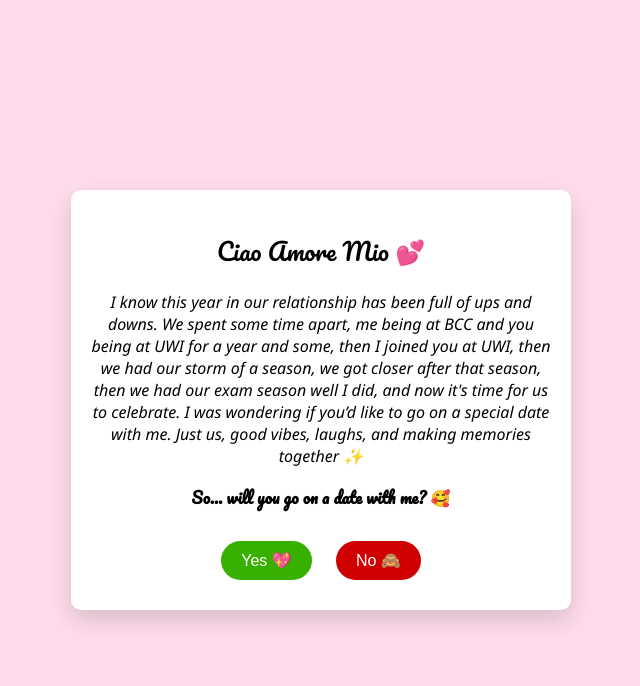
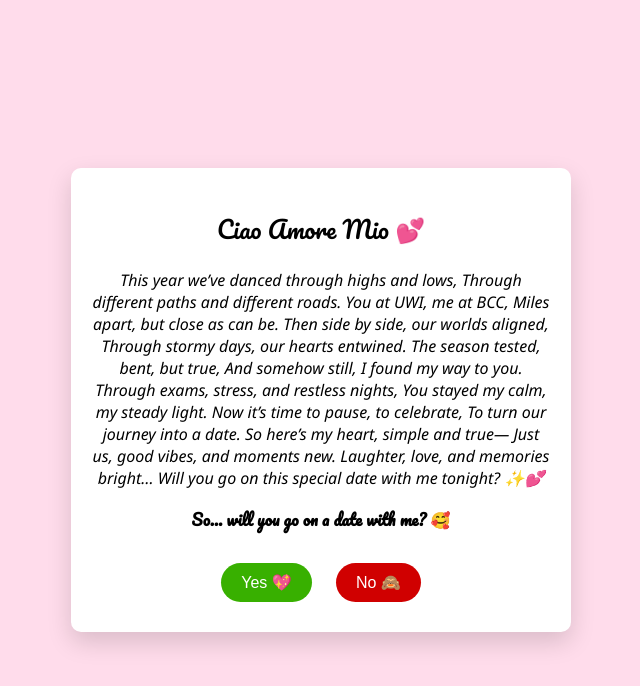
Before and after one commit to Sethyt21/date-invitation, a plain HTML site: page index.html in a window 1280 px wide. Both pictures are taken after a click on the element 640 px from the left and 378 px from the top of the page. Shown: the whole page, without its empty margins (319-959 px from the left). Drawn offline with nearby package versions, Linux system fonts and the light colour scheme.

Commit message:
Revise invitation letter content and styling
Updated the invitation letter text to reflect changes in the relationship narrative.

```diff
--- a/index.html
+++ b/index.html
@@ -147,11 +147,25 @@
     <div id="letter" class="letter">
       <h2 style="font-family: 'Pacifico', cursive; font-weight: 300;">Ciao Amore Mio 💕</h2>
       <p style="font-style: italic;">
-        I know this year in our relationship has been full of ups and downs.
-        We spent some time apart, me being at BCC and you being at UWI for a year and some, then I joined you at UWI,
-        then we had our storm of a season, we got closer after that season, then we had our exam season well I did, and now it's time for us to celebrate.
-        I was wondering if you’d like to go on a special date with me.
-        Just us, good vibes, laughs, and making memories together ✨
+        This year we’ve danced through highs and lows,
+        Through different paths and different roads.
+        You at UWI, me at BCC,
+        Miles apart, but close as can be.
+
+        Then side by side, our worlds aligned,
+        Through stormy days, our hearts entwined.
+        The season tested, bent, but true,
+        And somehow still, I found my way to you.
+
+        Through exams, stress, and restless nights,
+        You stayed my calm, my steady light.
+        Now it’s time to pause, to celebrate,
+        To turn our journey into a date.
+
+        So here’s my heart, simple and true—
+        Just us, good vibes, and moments new.
+        Laughter, love, and memories bright…
+        Will you go on this special date with me tonight? ✨💕
       </p>
       <p style="font-family: 'Pacifico', cursive; font-weight: 200;"><strong>So… will you go on a date with me? 🥰</strong></p>
 
```
